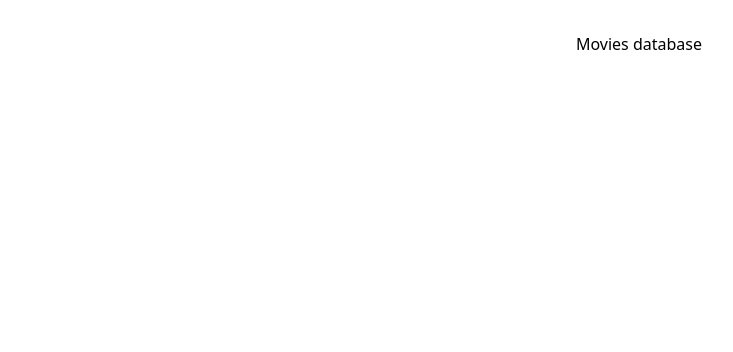
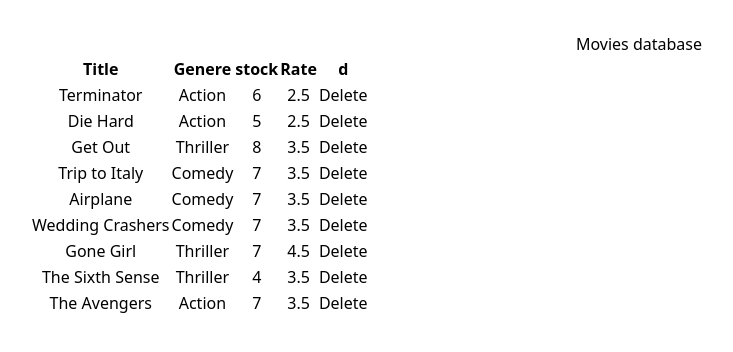
Before and after one commit to Roshan-Here/Django-React-NotesApp, a React (Vite) app in the folder Frontend-Notes/: page / in a window 1280 px wide. Shown: the top 352 px of the page, without its empty margins (1-734 px from the left). Built offline with nearby package versions, Linux system fonts and the light colour scheme.

Commit message:
Sample React MovieDB view+delete

```diff
--- a/Frontend-Notes/src/components/Movies.jsx
+++ b/Frontend-Notes/src/components/Movies.jsx
@@ -1,10 +1,60 @@
-import React from 'react'
-import { getMovies } from '../services/fakeMovieService.js'
+import React, { useEffect, useState } from 'react'
+import { getMovies,deleteMovie } from '../services/fakeMovieService.js'
+
 
 function Movies() {
+  const [moview, setmovies] = useState([])
+
+  useEffect(()=>{
+    const fechedMoview = getMovies();
+    setmovies(fechedMoview);
+  },[]) // empty dependency ensure that this only run once
+
+  const handledelete = (MovieID) =>{
+    deleteMovie(MovieID)
+// filter out all except Delted movieid
+    const remaining = moview.filter(m=> m._id!==MovieID)
+
+    setmovies(remaining)
+  }
+
+  console.log(moview)
+
+  const trmoviedetails = () =>{
+    const wow = moview.map(movie=>(
+      <tr className='border-b border-blue-gray-200' key={movie._id}>
+        <td className='py-3 px-3' >{movie.title}</td>
+        <td className='py-3 px-3'>{movie.genre.name}</td>
+        <td className='py-3 px-3'>{movie.numberInStock}</td>
+        <td className='py-3 px-3'>{movie.dailyRentalRate}</td>
+        <td className='py-3 px-3'>
+          <a onClick={() => handledelete(movie._id)} className='font-extrabold text-blue-600 hover:text-red-700' href="#">Delete</a>
+          </td>
+      </tr>
+    ))
+    return wow
+  }
+
   return (
     <div>
       <h1 className='bg-black text-red-700 font-extrabold'>Movies database</h1>
+      <div className='overflow-x-auto'>
+        {/* table.table>thead>tr>th*4  */}
+        <table className='min-w-full bg-white shadow-md rounded-xl'>
+          <thead>
+            <tr className='bg-blue-gray-100 text-gray-700"'>
+              <th className='py-3 px-3 '>Title</th>
+              <th className='py-3 px-3 '>Genere</th>
+              <th className='py-3 px-3 '>stock</th>
+              <th className='py-3 px-3 '>Rate</th>
+              <th className='py-3 px-3 '>d</th>
+            </tr>
+          </thead>
+          <tbody className='text-blue-gray-900'>
+            {trmoviedetails()}
+          </tbody>
+        </table>
+    </div>
     </div>
   )
 }
```
